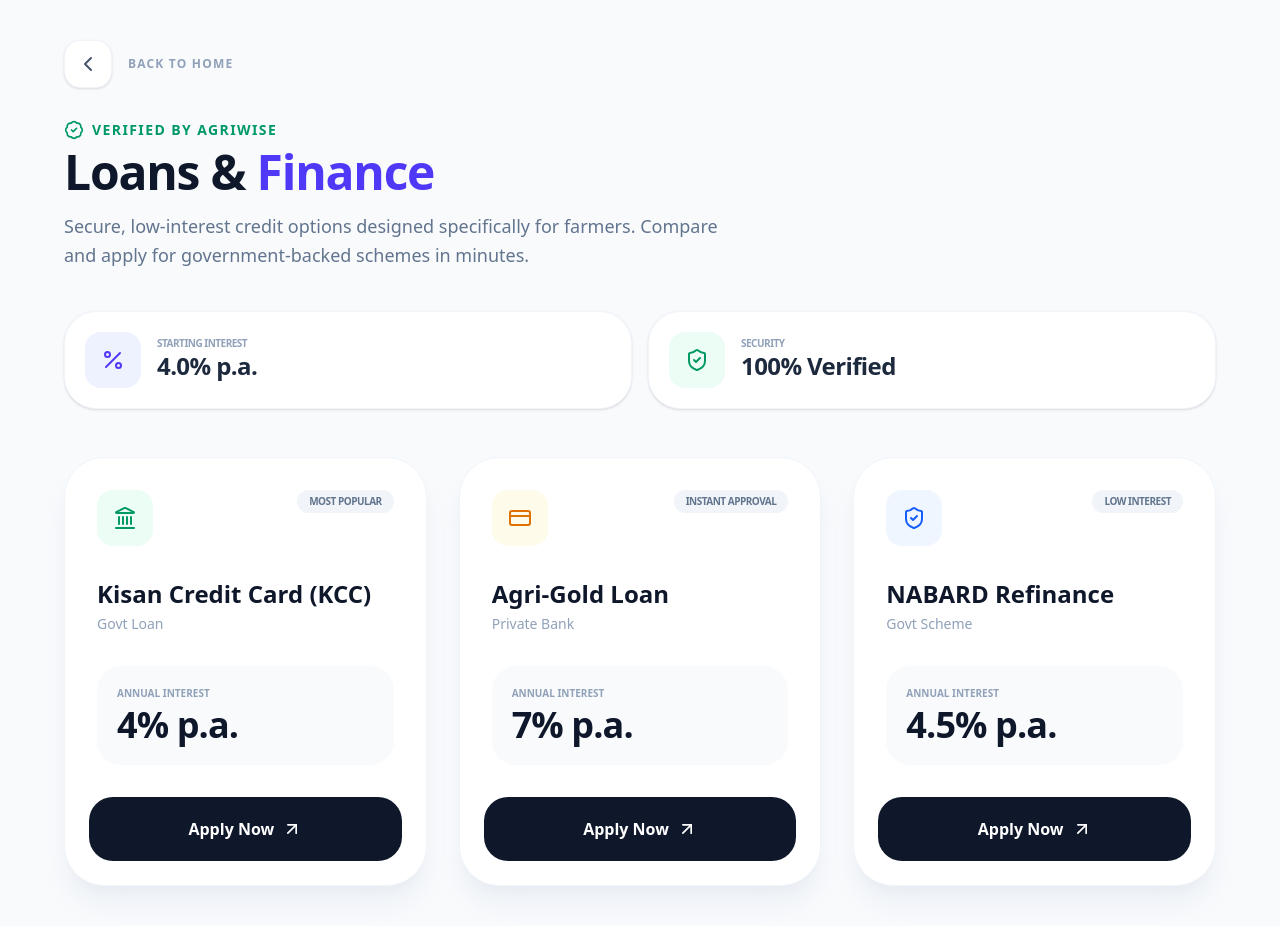
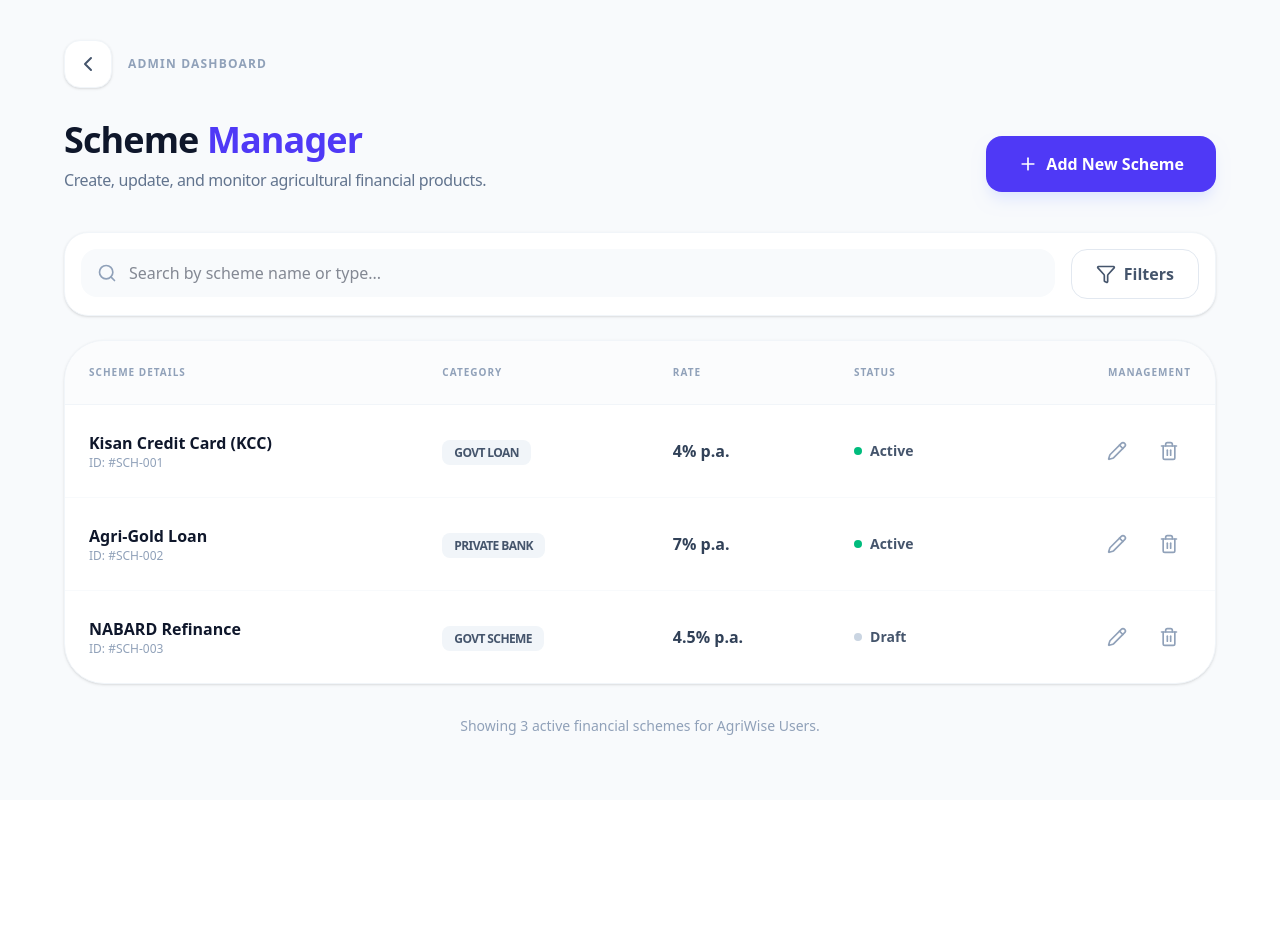
Before and after one commit to AgriWiseOrg/AgriWise, a React (Vite) app in the folder demo/: page /schemes/finance in a window 1280 px wide. After the commit the page ends 800 px from the top, so only its background shows below. Built offline with nearby package versions, Linux system fonts and the light colour scheme; sample sign-in values are in the browser's storage.

Commit message:
added admin side finance update screen

```diff
--- a/demo/src/App.jsx
+++ b/demo/src/App.jsx
@@ -11,11 +11,14 @@
 import Weather from './components/Weather';
 import Suppport from './components/Suppport';
 
-// Epic 6: Govt Schemes Subpages (New Imports)
+// Epic 6: Govt Schemes Subpages
 import FarmingTips from './components/GovtSchemes/FarmingTips';
-import Finance from './components/GovtSchemes/Finance_farmer';
 import LatestUpdates from './components/GovtSchemes/LatestUpdates';
 import SchemeList from './components/GovtSchemes/SchemeList';
+
+// RBAC Components
+import FinanceAdmin from './components/GovtSchemes/Finance_admin';
+import FinanceFarmer from './components/GovtSchemes/Finance_farmer';
 
 function App() {
   const [user, setUser] = useState(null);
@@ -66,10 +69,17 @@
               {/* Govt Schemes Sub-Routes (Epic 6) */}
               <Route path="/schemes/list" element={<SchemeList />} />
               <Route path="/schemes/tips" element={<FarmingTips />} />
-              <Route path="/schemes/finance" element={<Finance />} />
               <Route path="/schemes/updates" element={<LatestUpdates />} />
 
-              {/* AI Prediction */}
+              {/* Logic: If role is admin, show Admin UI, else show Farmer UI */}
+              <Route
+                path="/schemes/finance"
+                element={
+                  user.role === 'admin' ? <FinanceAdmin /> : <FinanceFarmer />
+                }
+              />
+
+              {/* AI Prediction Placeholder */}
             </>
           ) : (
             <Route path="*" element={<Navigate to="/login" />} />
--- /dev/null
+++ b/demo/src/components/GovtSchemes/Finance_admin.jsx
@@ -0,0 +1,130 @@
+import React from 'react';
+import { useNavigate } from 'react-router-dom';
+import {
+  ChevronLeft,
+  Plus,
+  Pencil,
+  Trash2,
+  Search,
+  Filter,
+  MoreHorizontal,
+  ExternalLink
+} from 'lucide-react';
+
+const FinanceAdmin = () => {
+  const navigate = useNavigate();
+
+  // This would be fetched from your Node.js/MongoDB backend
+  const schemes = [
+    { id: 1, name: "Kisan Credit Card (KCC)", type: "Govt Loan", interest: "4% p.a.", status: "Active" },
+    { id: 2, name: "Agri-Gold Loan", type: "Private Bank", interest: "7% p.a.", status: "Active" },
+    { id: 3, name: "NABARD Refinance", type: "Govt Scheme", interest: "4.5% p.a.", status: "Draft" }
+  ];
+
+  return (
+    <div className="min-h-screen bg-slate-50 font-sans text-slate-900 p-4 md:p-10">
+      <div className="max-w-6xl mx-auto">
+
+        {/* Back Button */}
+        <div className="flex items-center mb-8">
+          <button
+            onClick={() => navigate(-1)}
+            className="flex items-center justify-center w-12 h-12 bg-white rounded-2xl shadow-sm border border-slate-100 text-slate-600 hover:text-indigo-600 transition-all active:scale-90 group"
+          >
+            <ChevronLeft className="w-6 h-6 group-hover:-translate-x-0.5 transition-transform" />
+          </button>
+          <span className="ml-4 font-bold text-slate-400 uppercase tracking-widest text-xs">Admin Dashboard</span>
+        </div>
+
+        {/* Header Section */}
+        <div className="flex flex-col md:flex-row md:items-end justify-between gap-6 mb-10">
+          <div>
+            <h1 className="text-4xl font-black tracking-tight mb-2 text-slate-900">
+              Scheme <span className="text-indigo-600">Manager</span>
+            </h1>
+            <p className="text-slate-500 font-medium tracking-tight">
+              Create, update, and monitor agricultural financial products.
+            </p>
+          </div>
+
+          <button className="flex items-center gap-2 bg-indigo-600 text-white px-8 py-4 rounded-2xl font-bold hover:bg-indigo-700 transition-all shadow-lg shadow-indigo-100 active:scale-95">
+            <Plus className="w-5 h-5" />
+            Add New Scheme
+          </button>
+        </div>
+
+        {/* Filters & Search */}
+        <div className="bg-white p-4 rounded-3xl shadow-sm border border-slate-100 flex flex-col md:flex-row gap-4 mb-6">
+          <div className="flex-1 relative">
+            <Search className="absolute left-4 top-3.5 w-5 h-5 text-slate-400" />
+            <input
+              type="text"
+              placeholder="Search by scheme name or type..."
+              className="w-full pl-12 pr-4 py-3 rounded-2xl bg-slate-50 border-none focus:ring-2 focus:ring-indigo-500 font-medium"
+            />
+          </div>
+          <button className="flex items-center justify-center gap-2 px-6 py-3 bg-white border border-slate-200 rounded-2xl font-bold text-slate-600 hover:bg-slate-50 transition-all">
+            <Filter className="w-5 h-5" />
+            Filters
+          </button>
+        </div>
+
+        {/* Data Table */}
+        <div className="bg-white rounded-[2.5rem] shadow-sm border border-slate-100 overflow-hidden">
+          <table className="w-full text-left border-collapse">
+            <thead>
+              <tr className="bg-slate-50/50 border-b border-slate-100">
+                <th className="p-6 font-black text-slate-400 uppercase text-[10px] tracking-widest">Scheme Details</th>
+                <th className="p-6 font-black text-slate-400 uppercase text-[10px] tracking-widest">Category</th>
+                <th className="p-6 font-black text-slate-400 uppercase text-[10px] tracking-widest">Rate</th>
+                <th className="p-6 font-black text-slate-400 uppercase text-[10px] tracking-widest">Status</th>
+                <th className="p-6 font-black text-slate-400 uppercase text-[10px] tracking-widest text-right">Management</th>
+              </tr>
+            </thead>
+            <tbody className="divide-y divide-slate-50">
+              {schemes.map((s) => (
+                <tr key={s.id} className="hover:bg-indigo-50/30 transition-colors group">
+                  <td className="p-6">
+                    <p className="font-bold text-slate-900 group-hover:text-indigo-600 transition-colors">{s.name}</p>
+                    <p className="text-xs text-slate-400 font-medium">ID: #SCH-00{s.id}</p>
+                  </td>
+                  <td className="p-6">
+                    <span className="px-3 py-1 bg-slate-100 text-slate-600 rounded-lg text-xs font-bold uppercase tracking-tighter">
+                      {s.type}
+                    </span>
+                  </td>
+                  <td className="p-6">
+                    <p className="font-black text-slate-700">{s.interest}</p>
+                  </td>
+                  <td className="p-6">
+                    <div className="flex items-center gap-2">
+                      <div className={`w-2 h-2 rounded-full ${s.status === 'Active' ? 'bg-emerald-500' : 'bg-slate-300'}`} />
+                      <p className="text-sm font-bold text-slate-600">{s.status}</p>
+                    </div>
+                  </td>
+                  <td className="p-6 text-right">
+                    <div className="flex justify-end gap-2">
+                      <button className="p-3 hover:bg-white hover:shadow-md text-slate-400 hover:text-indigo-600 rounded-xl transition-all">
+                        <Pencil className="w-5 h-5" />
+                      </button>
+                      <button className="p-3 hover:bg-white hover:shadow-md text-slate-400 hover:text-rose-600 rounded-xl transition-all">
+                        <Trash2 className="w-5 h-5" />
+                      </button>
+                    </div>
+                  </td>
+                </tr>
+              ))}
+            </tbody>
+          </table>
+        </div>
+
+        {/* Footer Info */}
+        <p className="mt-8 text-center text-slate-400 text-sm font-medium">
+          Showing {schemes.length} active financial schemes for AgriWise Users.
+        </p>
+      </div>
+    </div>
+  );
+};
+
+export default FinanceAdmin;
```
